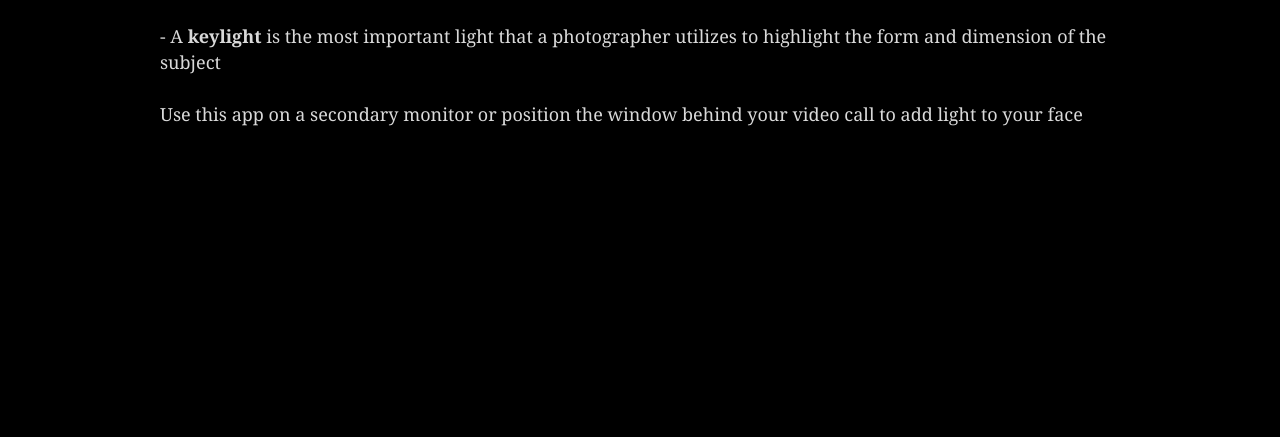
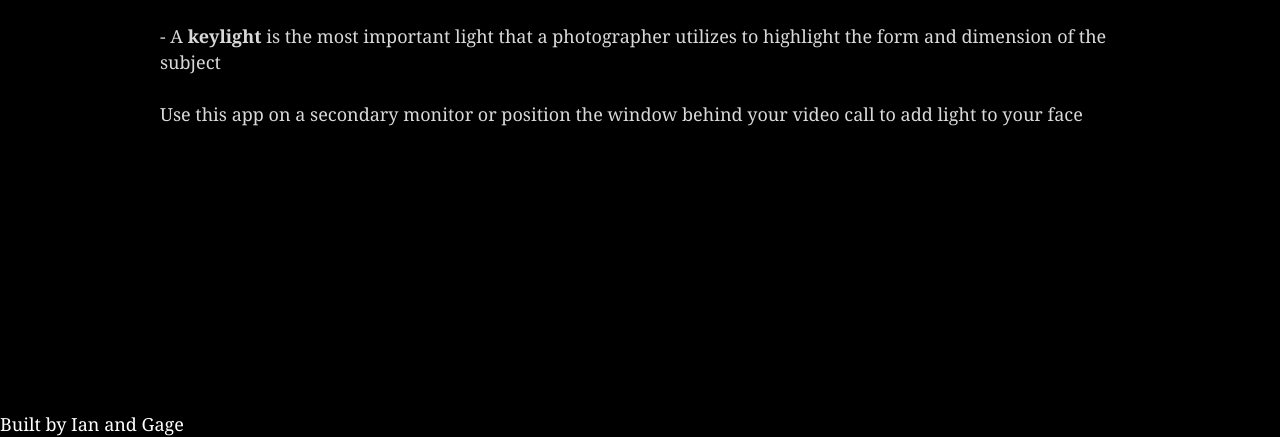
Before and after one commit to gage-langdon/keylit, a Gatsby site: page / in a window 1280 px wide. Shown: the part 363-800 px from the top of the page. Built offline with nearby package versions, Linux system fonts and the light colour scheme; Gatsby itself is replaced by a stand-in of ours.

Commit message:
add footer

```diff
--- a/src/pages/index.js
+++ b/src/pages/index.js
@@ -10,6 +10,7 @@ const IndexPage = () => {
   const { hex: backgroundColor, secondaryColor } = selectedColor
 
   return (
+    <>
       <Layout>
         <SEO
           title="A key light for Zoom, FaceTime, and TikTok videos"
@@ -38,6 +39,18 @@ const IndexPage = () => {
           </div>
         </div>
       </Layout>
+      <div
+        style={{
+          position: "fixed",
+          bottom: 0,
+          left: 0,
+          width: "100vw",
+          color: secondaryColor || "white",
+        }}
+      >
+        Built by Ian and Gage
+      </div>
+    </>
   )
 }
 
```
Lines whose indentation alone changed are shown as unchanged.
